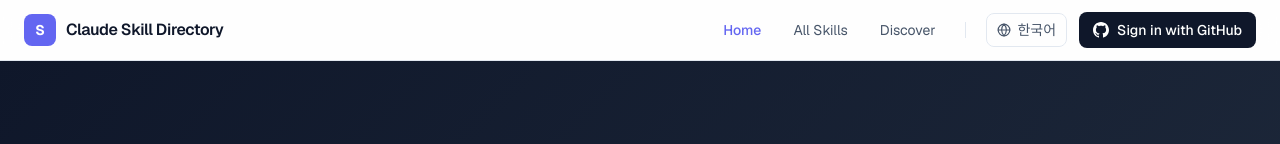
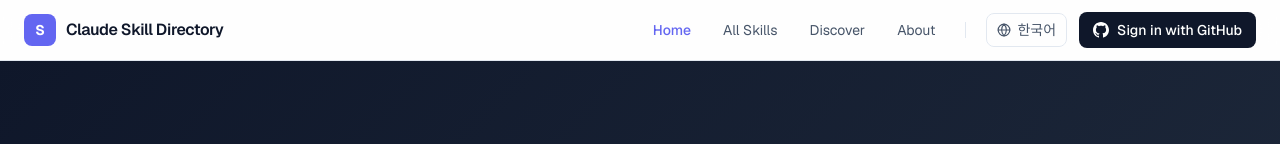
Before and after one commit to song-yechan/skill-directory, a Next.js app: page /en in a window 1280 px wide. Shown: the top 144 px of the page. Built offline with nearby package versions, Linux system fonts and the light colour scheme; no server answers; the database is empty.

Commit message:
fix: restore About link in GNB navigation
Co-Authored-By: Claude Opus 4.6 <noreply@anthropic.com>

```diff
--- a/src/components/layout/header.tsx
+++ b/src/components/layout/header.tsx
@@ -15,6 +15,7 @@ export function Header() {
     { href: `/${locale}`, label: t('home'), exact: true },
     { href: `/${locale}/skills`, label: t('allSkills'), exact: false },
     { href: `/${locale}/discover`, label: t('discover'), exact: false },
+    { href: `/${locale}/about`, label: t('about'), exact: false },
   ];
 
   return (
```
